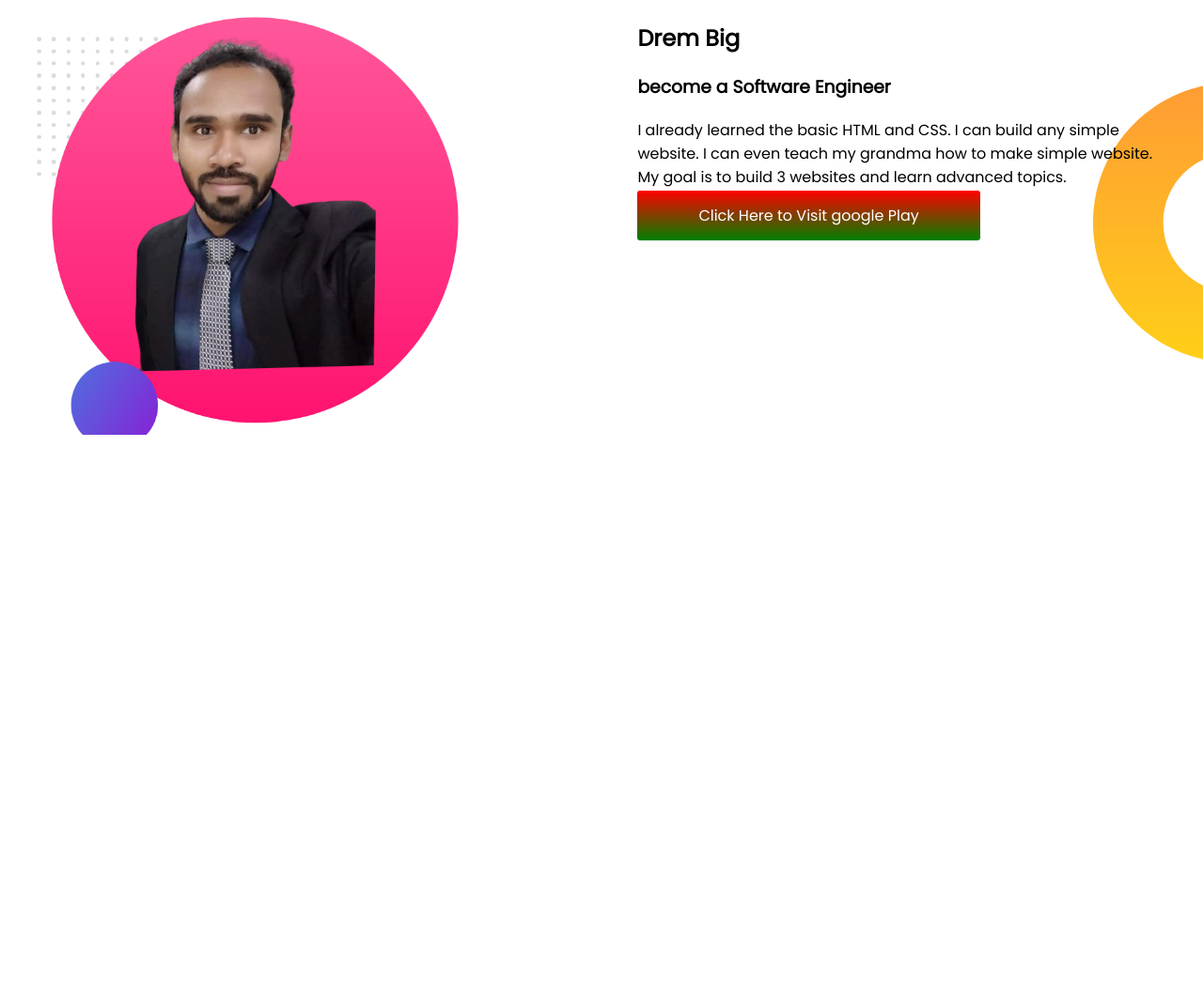
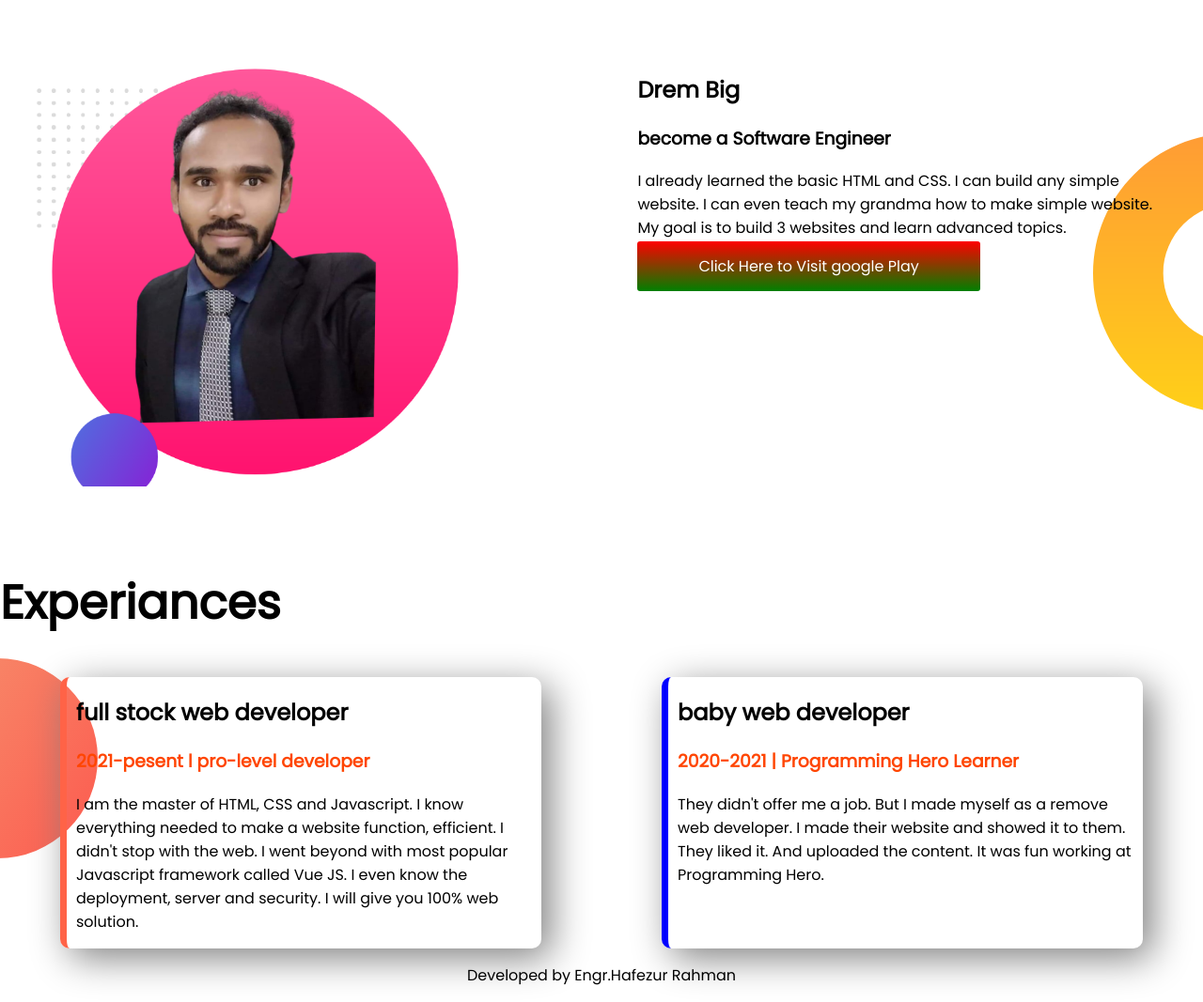
Before and after one commit to hafezur/developer-portfolio, a plain HTML site: page index.html in a window 1280 px wide. Shown: the part 594-1661 px from the top of the page at 94% size. Before the commit the page ends 1103 px from the top, so only its background shows below. Drawn offline with Linux system fonts and the light colour scheme.

Commit message:
style border& added footer

```diff
--- a/index.html
+++ b/index.html
@@ -13,7 +13,7 @@
 </head>
 
 <body>
-    <section class="top-banner">
+    <section class="top-banner flexible-container">
         <div class="half-width">
             <h1>Welcome To</h1>
             <h1><span class="color">Engr.Hafezur Rahman</span> World!</h1>
@@ -30,7 +30,7 @@
         </div>
 
     </section>
-    <section class="drem-big">
+    <section class="drem-big flexible-container">
         <div class="half-width">
             <img src="images/Hafiz-picture.png" alt="">
         </div>
@@ -46,8 +46,32 @@
                 Visit google Play</a>
         </div>
     </section>
+    <section class="experiance-area">
+        <h1>Experiances</h1>
+        <div class="flexible-container">
+            <div id="full-stock-developer" class="Experiances-item">
+                <h2>full stock web developer</h2>
+                <h3 class="color">2021-pesent l pro-level developer</h3>
+                <p>I am the master of HTML, CSS and Javascript. I know everything needed to make a website function,
+                    efficient. I didn't stop with the web. I went beyond with most popular Javascript framework called
+                    Vue
+                    JS. I even know the deployment, server and security. I will give you 100% web solution.</p>
+            </div>
+            <div id="baby-web-developer" class="Experiances-item">
+                <h2>baby web developer</h2>
+                <h3 class="color">2020-2021 | Programming Hero Learner</h3>
+                <p>They didn't offer me a job. But I made myself as a remove web developer. I made their website and
+                    showed
+                    it to them. They liked it. And uploaded the content. It was fun working at Programming Hero.</p>
+            </div>
+        </div>
+
+    </section>
 
 
 </body>
+<footer>
+    <p>Developed by Engr.Hafezur Rahman</p>
+</footer>
 
 </html>
--- a/style.css
+++ b/style.css
@@ -1,13 +1,21 @@
 body {
     font-family: 'Poppins', sans-serif;
     margin: 0;
+}
+
+h1 {
+    font-size: 50px;
+}
+
+h2 {
+    font-size: 40;
 }
 
 .color {
     color: orangered;
 }
 
-section {
+.flexible-container {
     display: flex;
     bottom: margin 100px;
 }
@@ -50,3 +58,31 @@ section {
     background-repeat: no-repeat;
     background-position: right;
 }
+
+.experiance-area {
+    background-image: url(images/exp-bg.png);
+    background-repeat: no-repeat;
+    background-position: left;
+}
+
+.Experiances-item {
+    box-shadow: 10px 10px 40px gray;
+    width: 40%;
+    margin-left: 5%;
+    margin-right: 5%;
+    padding-left: 10px;
+    border-radius: 10px;
+
+}
+
+#full-stock-developer {
+    border-left: 7px solid tomato;
+}
+
+#baby-web-developer {
+    border-left: 7px solid blue;
+}
+
+footer p {
+    text-align: center;
+}
```
